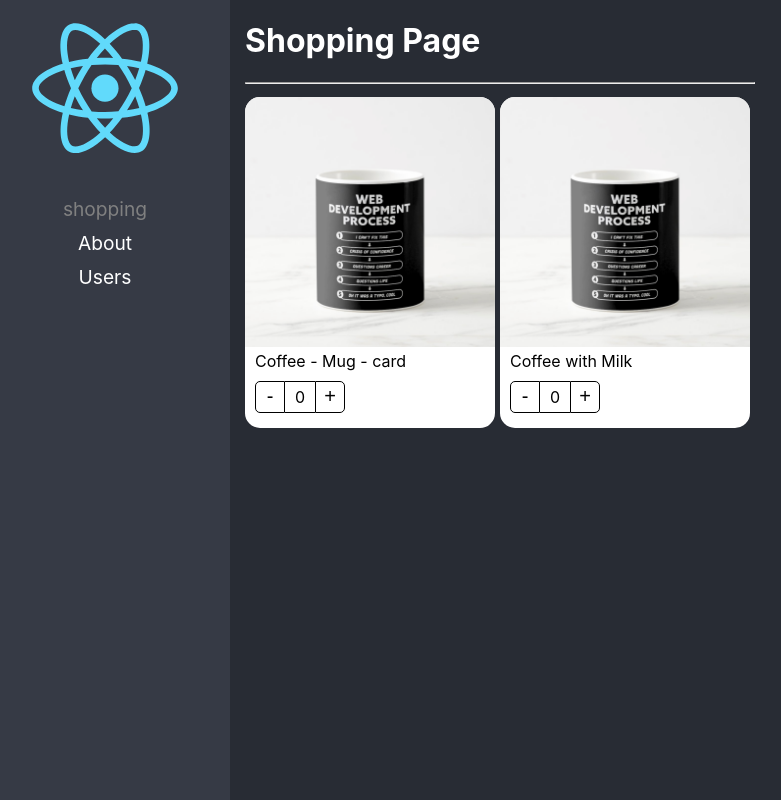
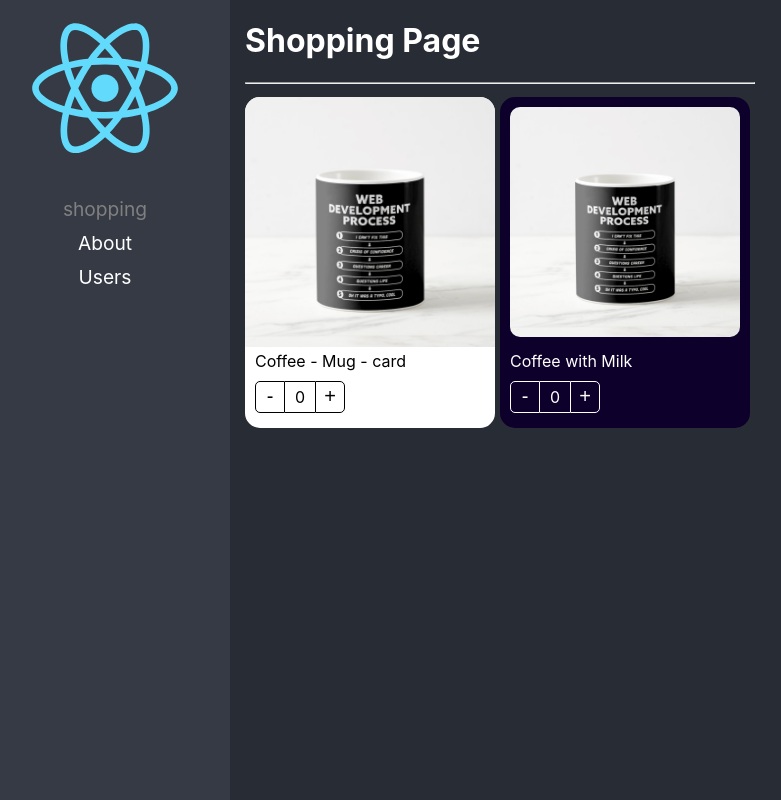
Before and after one commit to Tirano61/React-proyecto-inicial, a React (Create React App) app: page /shopping in a window 1280 px wide. Shown: the whole page, without its empty margins (20-801 px from the left). Built offline with nearby package versions, Linux system fonts and the light colour scheme.

Commit message:
video 76 listo

```diff
--- a/src/02-component-aptterns/components/ProductButtons.tsx
+++ b/src/02-component-aptterns/components/ProductButtons.tsx
@@ -3,12 +3,17 @@
 import styles from "../styles/styles.module.css";
 import { ProductContext } from "./ProductCard";
 
-export const ProductButtons = () => {
+
+interface Props {
+  className?: string,
+}
+
+export const ProductButtons = ({ className }:Props) => {
 
   const { increaseBy, counter } = useContext(ProductContext);
 
   return (
-    <div className={styles.buttonsContainer}>
+    <div className={`${styles.buttonsContainer} ${className}`}>
       <button
         onClick={() => increaseBy(-1)}
         className={styles.buttonMinus}>-</button>
--- a/src/02-component-aptterns/components/ProductCard.tsx
+++ b/src/02-component-aptterns/components/ProductCard.tsx
@@ -1,6 +1,6 @@
-import { createContext } from "react";
+import { ReactElement, createContext } from "react";
 import { useProduct } from "../hooks/useProduct";
-import { ProductCardProps, ProductContextProps } from "../interfaces/interfaces";
+import { Product, ProductContextProps } from "../interfaces/interfaces";
 import styles from "../styles/styles.module.css";
 
 import { ProductImage, ProductButtons, ProductTitle } from "./";
@@ -10,7 +10,13 @@
 export const ProductContext = createContext({} as ProductContextProps);
 const { Provider } = ProductContext;
 
-export const ProductCard = ({ children, product }: ProductCardProps) => {
+export interface ProductCardProps {
+  children?: ReactElement | ReactElement[],
+  product: Product,
+  className?: string
+}
+
+export const ProductCard = ({ children, product, className }: ProductCardProps) => {
 
   const { counter, increaseBy } = useProduct();
 
@@ -20,7 +26,7 @@
       increaseBy,
       product
     }}>
-      <div className={styles.productCard}>
+      <div className={`${styles.productCard} ${className}`}>
         {children}
       </div>
     </Provider>
--- a/src/02-component-aptterns/components/ProductImage.tsx
+++ b/src/02-component-aptterns/components/ProductImage.tsx
@@ -4,7 +4,12 @@
 import styles from "../styles/styles.module.css";
 import noImage from "../assets/no-image.jpg";
 
-export const ProductImage = ({ img = '' }) => {
+interface Props {
+  img?: string,
+  className?: string
+}
+
+export const ProductImage = ({ img = '', className }: Props) => {
   const { product } = useContext(ProductContext);
   let imgShow: string;
   if (img) {
@@ -15,6 +20,10 @@
     imgShow = noImage;
   }
   return (
-    <img className={styles.productImg} src={imgShow} alt="Product image" />
+    <img
+      className={`${styles.productImg} ${className}`}
+      src={imgShow}
+      alt="Product image"
+    />
   )
 }
--- a/src/02-component-aptterns/components/ProductTitle.tsx
+++ b/src/02-component-aptterns/components/ProductTitle.tsx
@@ -3,10 +3,15 @@
 
 import styles from "../styles/styles.module.css";
 
-export const ProductTitle = ({ title }: { title?: string }) => {
+interface Props {
+  title?: string,
+  className?: string
+}
+
+export const ProductTitle = ({ title, className }: Props) => {
   const { product } = useContext(ProductContext);
 
   return (
-    <span className={styles.productDescription}>{title ? title : product.title}</span>
+    <span className={`${styles.productDescription} ${className}`}>{title ? title : product.title}</span>
   )
 }
--- a/src/02-component-aptterns/assets/ShoppingPage.tsx
+++ b/src/02-component-aptterns/pages/ShoppingPage.tsx
@@ -1,4 +1,6 @@
 import { ProductCard, ProductImage, ProductTitle, ProductButtons } from "../components";
+
+import  "../styles/custom-styles.css";
 
 const product = {
   id: '1',
@@ -13,7 +15,7 @@
 
 export const ShoppingPage = () => {
   return (
-    <div >
+    <div>
       <h1>Shopping Page</h1>
       <hr />
       <div style={{
@@ -27,10 +29,12 @@
           <ProductCard.Buttons />
         </ProductCard>
 
-        <ProductCard product={product2} >
-          <ProductImage />
-          <ProductTitle />
-          <ProductButtons />
+        <ProductCard
+          className="bgDark text-white"
+          product={product2} >
+          <ProductImage className="custom-image"/>
+          <ProductTitle className="text-white" />
+          <ProductButtons className="custom-buttons"/>
 
         </ProductCard>
       </div>
--- /dev/null
+++ b/src/02-component-aptterns/styles/custom-styles.css
@@ -0,0 +1,19 @@
+
+
+.bgDark {
+  background-color: rgb(13, 0, 43);
+}
+.text-white {
+  color: white;
+}
+
+.custom-image {
+  padding: 10px;
+  border-radius: 20px;
+  width: calc(100% - 20px);
+}
+
+.custom-buttons button, .custom-buttons div {
+  color: white;
+  border-color: white;
+}
--- a/src/routes/Navigation.tsx
+++ b/src/routes/Navigation.tsx
@@ -1,7 +1,7 @@
 import { BrowserRouter, Navigate } from "react-router-dom"
 import { Routes, Route, NavLink } from "react-router-dom";
 import logo from "../logo.svg";
-import { ShoppingPage } from "../02-component-aptterns/assets/ShoppingPage";
+import { ShoppingPage } from "../02-component-aptterns/pages/ShoppingPage";
 
 
 export const Navigation = () => {
```
Also changed, not shown: src/02-component-aptterns/interfaces/interfaces.ts (+3 -5 lines).
